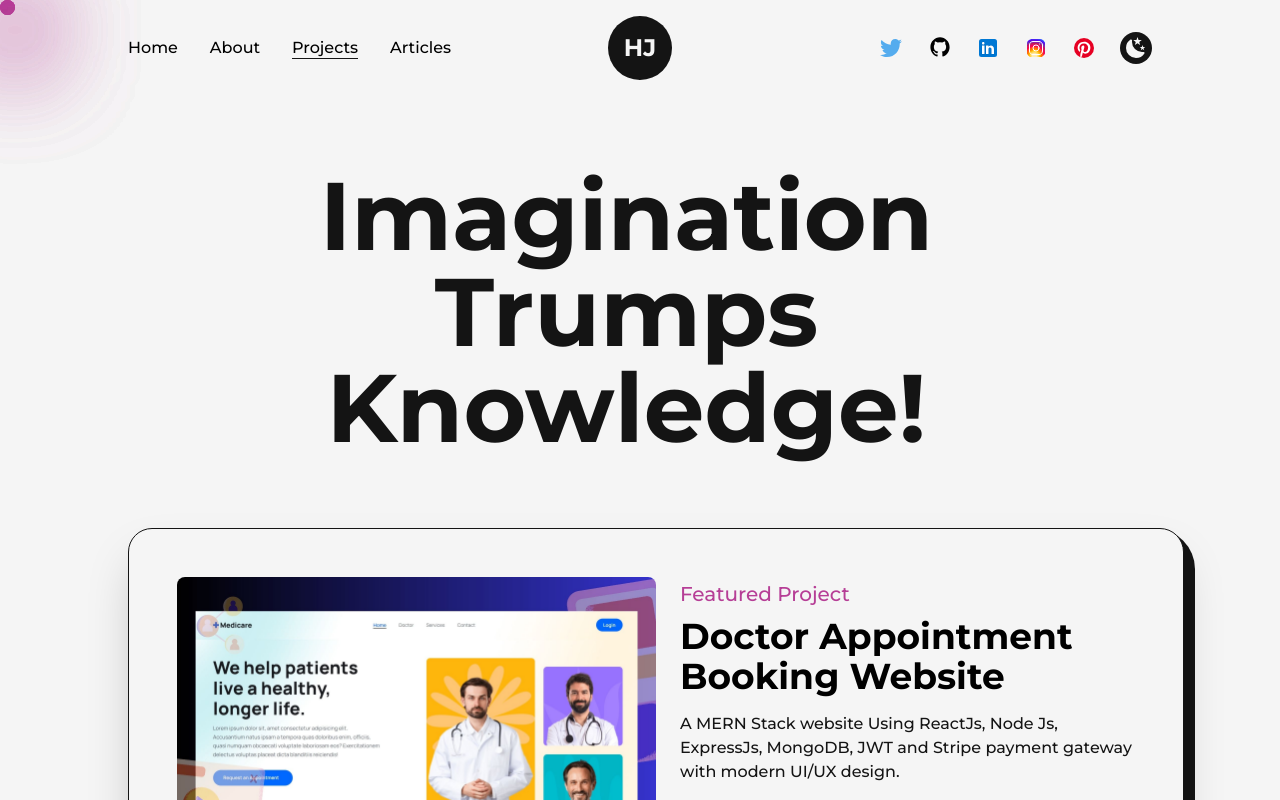
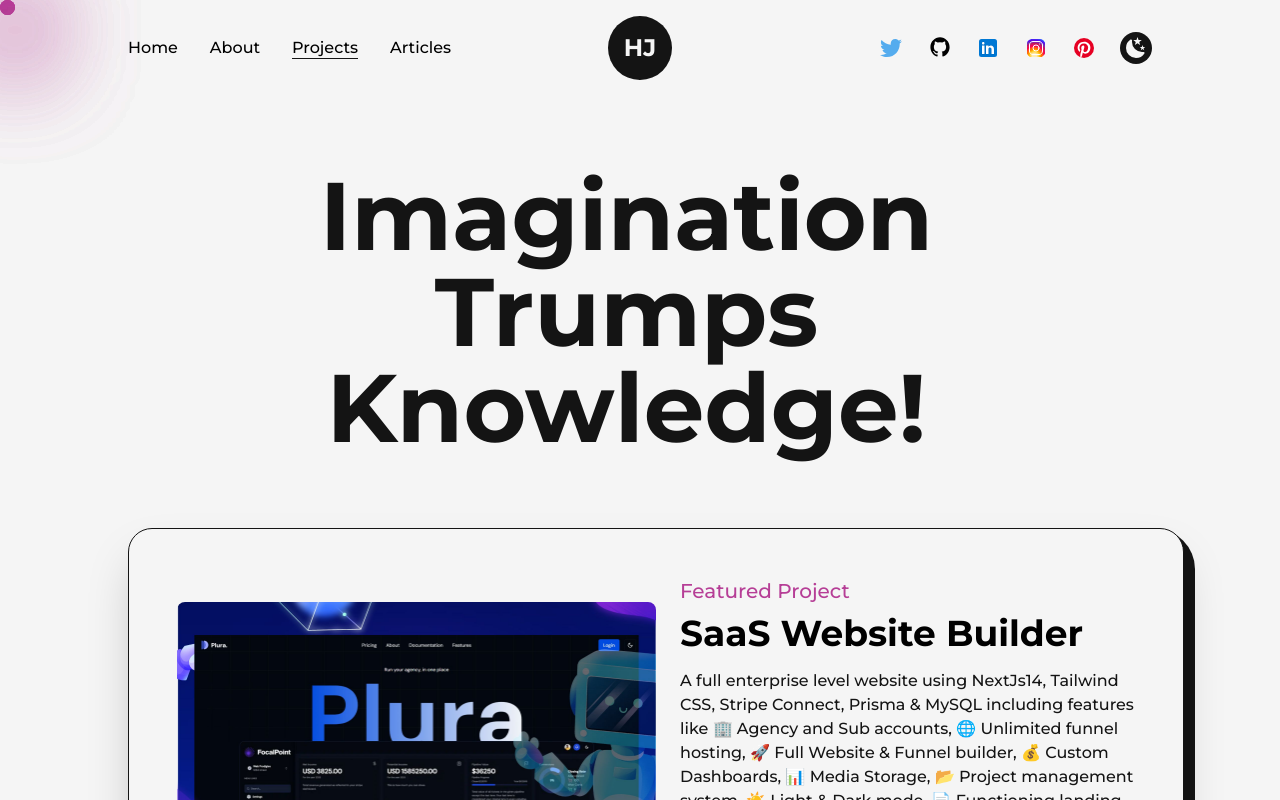
Before and after one commit to HimanshuJ16/portfolio, a Next.js app: page /projects in a window 1280 px wide. Shown: the top 800 px of the page. Built offline with nearby package versions, Linux system fonts and the light colour scheme.

Commit message:
latest commit

```diff
--- a/src/pages/projects.js
+++ b/src/pages/projects.js
@@ -16,6 +16,7 @@ import project8 from "../../public/images/projects/9.jpg"
 import project9 from "../../public/images/projects/10.jpg"
 import project10 from "../../public/images/projects/11.jpg"
 import project11 from "../../public/images/projects/12.jpg"
+import project12 from "../../public/images/projects/13.jpg"
 import { motion } from "framer-motion";
 import TransitionEffect from "@/components/TransitionEffect";
 
@@ -81,6 +82,24 @@ const projects = () => {
                 <Layout classname="pt-16">
                     <AnimatedText text="Imagination Trumps Knowledge!" className="mb-16 lg:!text-7xl sm:mb-8 sm:!text-6xl xs:!text-4xl"/>
                     <div className="grid grid-cols-12 gap-24 gap-y-32 xl:gap-x-16 lg:gap-x-8 md:gap-y-24 sm:gap-x-0">
+                        <div className="col-span-12">
+                            <FeaturedProject
+                            title="SaaS Website Builder"
+                            img={project12}
+                            summary="A full enterprise level website using NextJs14, Tailwind CSS, Stripe Connect, Prisma & MySQL including features like
+                            🏢 Agency and Sub accounts,
+                            🌐 Unlimited funnel hosting,
+                            🚀 Full Website & Funnel builder,
+                            💰 Custom Dashboards,
+                            📊 Media Storage,
+                            📂 Project management system,
+                            ☀️ Light & Dark mode,
+                            📄 Functioning landing page"
+                            link="https://clinic-frontend-theta.vercel.app/"
+                            github="https://github.com/HimanshuJ16/clinic-latest"
+                            type="Featured Project"
+                            />
+                        </div>
                         <div className="col-span-12">
                             <FeaturedProject
                             title="Doctor Appointment Booking Website"
```
Also changed, not shown: public/images/projects/13.jpg (added).
